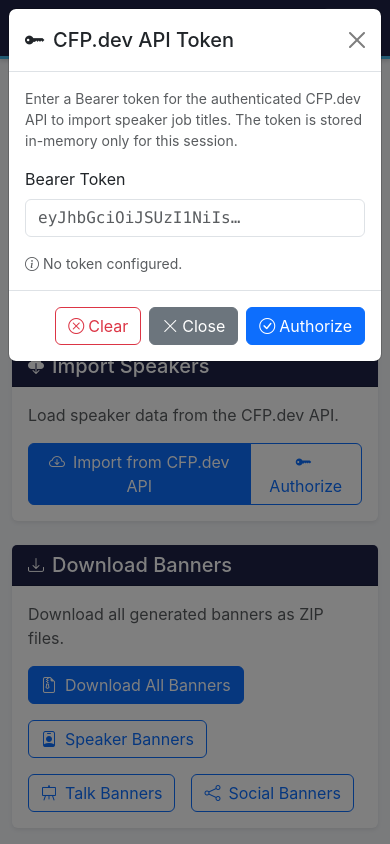
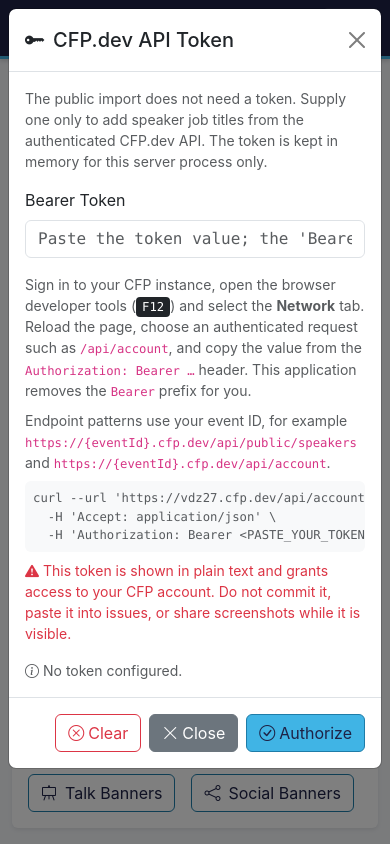
Before and after one commit to patbaumgartner/speaker-cards-generator, a Spring Boot app: page / in a window 390 px wide, after a click on "Authorize". Run offline with Spring Boot 4, Linux system fonts and the light colour scheme; data that the repository does not hold is empty; some of the project's set-up classes (security, data sources, template engines, error pages and the like) are left out, and stand-ins take their place; some libraries are stand-ins or nearby versions.

Commit message:
feat: align CFP token UI with Voxxed Days branding
Make the optional bearer-token field plain text and document how to obtain it from a signed-in CFP instance with browser developer tools, using placeholder-only curl examples.

Update the footer to Voxxed Days Switzerland and match primary buttons to the microphone accent while preserving accessible text, border, and focus contrast.

```diff
--- a/src/main/resources/static/css/main.css
+++ b/src/main/resources/static/css/main.css
@@ -1,12 +1,13 @@
 /* ============================================================
    Voxxed Days Brand Colors
-   Navy #1e2246 (logo text)   Accent #40b4e5 (logo cyan line)
+   Navy #1e2246 (logo text)   Accent #40b4e5 (microphone cyan)
    White on Navy  → 13.8:1  (WCAG AAA)
-   Navy on Accent → 6.1:1   (WCAG AA)
+   Navy on Accent → 6.47:1  (WCAG AA)
    ============================================================ */
 :root {
     --vd-navy:  #1e2246;
     --vd-accent: #40b4e5;
+    --vd-accent-dark: #1e7ca8;
     --vd-bg-body: #f4f6f9;
 
     /* Override Bootstrap primary → VD navy (white text gives 13.8:1 contrast) */
@@ -51,32 +52,32 @@ footer {
     color: #fff;
 }
 
-/* ---- Accent button (VD cyan) ----
-   Navy text on cyan → 6.1:1 (WCAG AA)                       */
-.btn-vd-accent {
-    background-color: var(--vd-accent);
-    color: var(--vd-navy);
-    border-color: var(--vd-accent);
-    font-weight: 600;
+/* ---- Primary buttons use the microphone cyan ----
+   Navy text on cyan → 6.47:1; dark cyan border/white hover text → 4.66:1 (WCAG AA) */
+.btn-primary {
+    --bs-btn-color: var(--vd-navy);
+    --bs-btn-bg: var(--vd-accent);
+    --bs-btn-border-color: var(--vd-accent-dark);
+    --bs-btn-hover-color: #fff;
+    --bs-btn-hover-bg: var(--vd-accent-dark);
+    --bs-btn-hover-border-color: var(--vd-accent-dark);
+    --bs-btn-focus-shadow-rgb: 30, 34, 70;
+    --bs-btn-active-color: #fff;
+    --bs-btn-active-bg: #1567a8;
+    --bs-btn-active-border-color: #1567a8;
+    --bs-btn-disabled-color: var(--vd-navy);
+    --bs-btn-disabled-bg: var(--vd-accent);
+    --bs-btn-disabled-border-color: var(--vd-accent-dark);
 }
 
-.btn-vd-accent:hover,
-.btn-vd-accent:focus {
-    background-color: #1e7ca8;
-    color: #fff;
-    border-color: #1e7ca8;
+.btn-outline-primary {
+    --bs-btn-color: var(--vd-navy);
+    --bs-btn-border-color: var(--vd-accent-dark);
+    --bs-btn-hover-color: var(--vd-navy);
+    --bs-btn-hover-bg: var(--vd-accent);
+    --bs-btn-hover-border-color: var(--vd-accent-dark);
+    --bs-btn-focus-shadow-rgb: 30, 34, 70;
+    --bs-btn-active-color: #fff;
+    --bs-btn-active-bg: var(--vd-accent-dark);
+    --bs-btn-active-border-color: var(--vd-accent-dark);
 }
-
-.btn-outline-vd-accent {
-    background-color: transparent;
-    color: var(--vd-navy);
-    border-color: var(--vd-accent);
-    font-weight: 600;
-}
-
-.btn-outline-vd-accent:hover,
-.btn-outline-vd-accent:focus {
-    background-color: var(--vd-accent);
-    color: var(--vd-navy);
-    border-color: var(--vd-accent);
-}
--- a/src/main/resources/templates/website/main.html
+++ b/src/main/resources/templates/website/main.html
@@ -81,30 +81,55 @@
 
     <!-- API Token Modal -->
     <div class="modal fade" id="apiTokenModal" tabindex="-1" aria-labelledby="apiTokenModalLabel" aria-hidden="true">
-      <div class="modal-dialog">
+      <div class="modal-dialog modal-dialog-scrollable">
         <div class="modal-content">
           <div class="modal-header">
             <h2 class="modal-title h5" id="apiTokenModalLabel"><i class="bi bi-key-fill me-2"></i>CFP.dev API Token</h2>
             <button type="button" class="btn-close" data-bs-dismiss="modal" aria-label="Close"></button>
           </div>
+          <form id="apiTokenForm" aria-labelledby="apiTokenModalLabel">
             <div class="modal-body">
               <p class="text-muted small">
-              Enter a Bearer token for the authenticated CFP.dev API to import speaker job titles. The token is stored
-              in-memory only for this session.
+                The public import does not need a token. Supply one only to add speaker job titles from the
+                authenticated CFP.dev API. The token is kept in memory for this server process only.
               </p>
               <div class="mb-3">
                 <label for="apiTokenInput" class="form-label">Bearer Token</label>
-              <div class="input-group">
                 <input
-                  type="password"
+                  type="text"
                   class="form-control font-monospace"
+                  name="apiToken"
                   autocomplete="off"
+                  autocorrect="off"
+                  autocapitalize="none"
+                  spellcheck="false"
                   id="apiTokenInput"
-                  placeholder="eyJhbGciOiJSUzI1NiIs…"
+                  placeholder="Paste the token value; the 'Bearer ' prefix is optional"
+                  aria-describedby="apiTokenHelp"
                 />
               </div>
+              <div id="apiTokenHelp" class="form-text small">
+                <p class="mb-2">
+                  Sign in to your CFP instance, open the browser developer tools (<kbd>F12</kbd>) and select the
+                  <strong>Network</strong> tab. Reload the page, choose an authenticated request such as
+                  <code>/api/account</code>, and copy the value from the <code>Authorization: Bearer …</code> header.
+                  This application removes the <code>Bearer</code> prefix for you.
+                </p>
+                <p class="mb-2">
+                  Endpoint patterns use your event ID, for example
+                  <code>https://{eventId}.cfp.dev/api/public/speakers</code> and
+                  <code>https://{eventId}.cfp.dev/api/account</code>.
+                </p>
+                <pre class="bg-light p-2 rounded mb-2"><code>curl --url 'https://vdz27.cfp.dev/api/account' \
+  -H 'Accept: application/json' \
+  -H 'Authorization: Bearer &lt;PASTE_YOUR_TOKEN_HERE&gt;'</code></pre>
+                <p class="mb-0 text-danger">
+                  <i class="bi bi-exclamation-triangle-fill me-1" aria-hidden="true"></i>This token is shown in plain
+                  text and grants access to your CFP account. Do not commit it, paste it into issues, or share
+                  screenshots while it is visible.
+                </p>
               </div>
-            <div id="tokenStatus" class="small"></div>
+              <div id="tokenStatus" class="small mt-3" role="status" aria-live="polite"></div>
             </div>
             <div class="modal-footer">
               <button type="button" class="btn btn-outline-danger" id="btnClearToken">
@@ -113,10 +138,11 @@
               <button type="button" class="btn btn-secondary" data-bs-dismiss="modal">
                 <i class="bi bi-x-lg me-1"></i>Close
               </button>
-            <button type="button" class="btn btn-primary" id="btnSaveToken">
+              <button type="submit" class="btn btn-primary">
                 <i class="bi bi-check-circle me-1"></i>Authorize
               </button>
             </div>
+          </form>
         </div>
       </div>
     </div>
@@ -154,8 +180,8 @@
       <div class="container">
         <p class="mb-0">
           &copy; 2027 Speaker Cards Generator — powered by
-          <a th:href="${event.url}" target="_blank" rel="noopener noreferrer" th:text="${event.name}" class="text-light">Conference</a>. All
-          rights reserved.
+          <a href="https://voxxeddays.ch/" target="_blank" rel="noopener noreferrer" class="text-light">Voxxed Days Switzerland</a>. All rights
+          reserved.
         </p>
       </div>
     </footer>
@@ -258,9 +284,11 @@
           }
         });
 
-        document.getElementById("btnSaveToken").addEventListener("click", function () {
+        document.getElementById("apiTokenForm").addEventListener("submit", function (event) {
+          event.preventDefault();
           var token = tokenInput.value.trim();
           if (!token) {
+            tokenInput.focus();
             return;
           }
           fetch(API_BASE + "/config/api-token", {
@@ -268,13 +296,16 @@
             headers: { "Content-Type": "application/json" },
             body: JSON.stringify({ token: token }),
           }).then(function (r) {
+            tokenInput.value = "";
             if (r.ok) {
-              tokenInput.value = "";
               updateTokenStatus();
               showImportToast(true, "API token configured successfully.");
             } else {
               showImportToast(false, "Failed to save token.");
             }
+          }).catch(function () {
+            tokenInput.value = "";
+            showImportToast(false, "Failed to save token.");
           });
         });
 
```
Also changed, not shown: CHANGELOG.md, README.md, 1 other file. Lines whose indentation alone changed are shown as unchanged.
